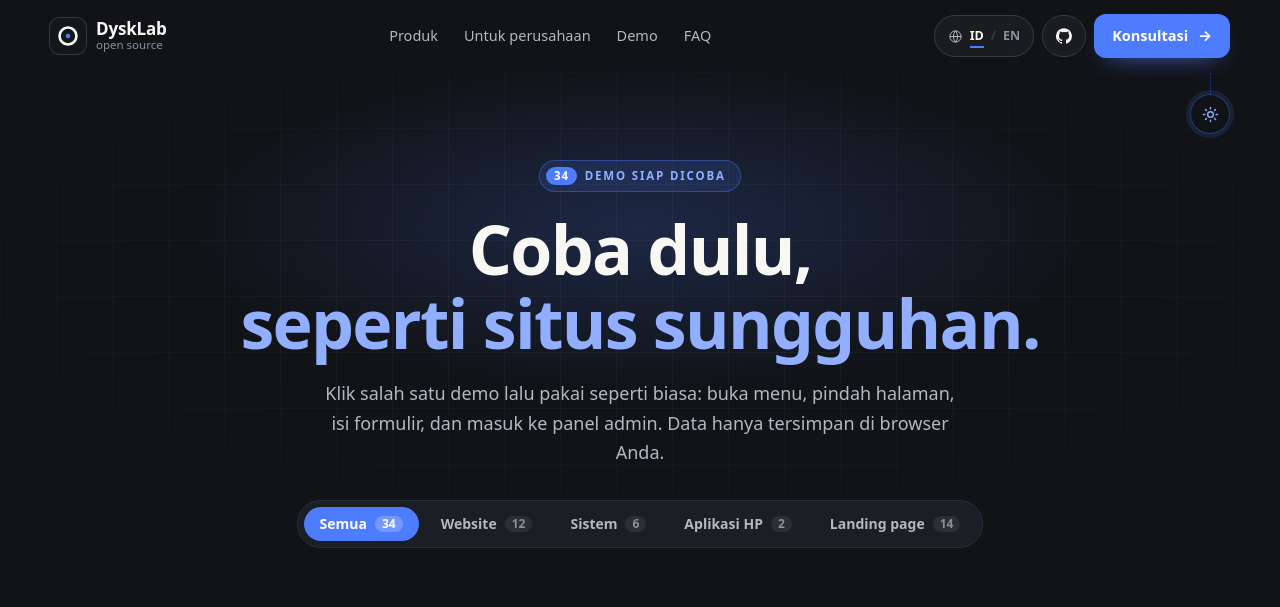
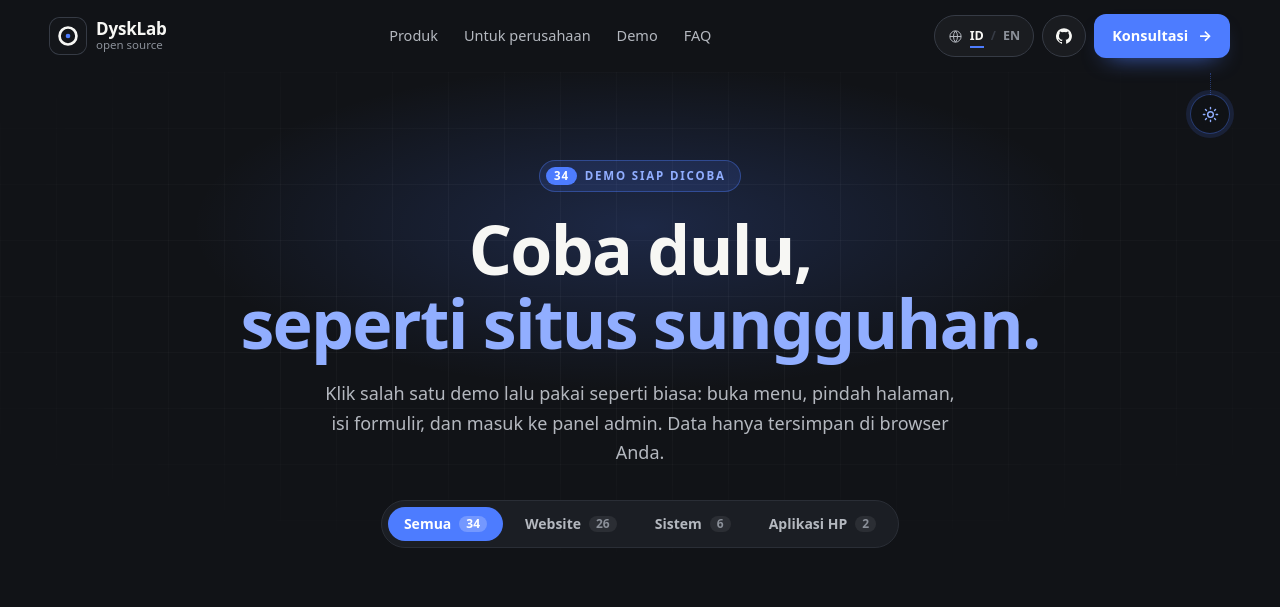
Before and after one commit to DyskLab/dysklab, an Astro site: page /demo in a window 1280 px wide. Shown: the top 607 px of the page. Built offline with nearby package versions, Linux system fonts and the light colour scheme; Astro itself is replaced by a stand-in of ours.

Commit message:
Demo: merge the landing page category into Website
Co-Authored-By: Claude Opus 5.5 <noreply@anthropic.com>

```diff
--- a/src/data/demos.ts
+++ b/src/data/demos.ts
@@ -3,14 +3,14 @@
   public/demos/<slug>/ (plain HTML, CSS and JS; data lives in the visitor's localStorage),
   with its card image in public/images/demos/<slug>.jpg. Copied from the JasaWeb demos.
 
-  - `kind`: website (public site with an admin panel), system (back office), mobile or
-    landing (a one-page landing site; these come from the one-day-one-code repo).
+  - `kind`: website (a public site, some with an admin panel), system (back office) or mobile.
+    The one-page landing sites at the end come from the one-day-one-code repo.
   - `admin`: where the owner panel lives, relative to the demo ("admin.html" or "#/admin").
   - `logins`: credentials shown in the viewer with a copy button.
 */
 export type Demo = {
   slug: string;
-  kind: "website" | "system" | "mobile" | "landing";
+  kind: "website" | "system" | "mobile";
   title: { id: string; en: string };
   text: { id: string; en: string };
   admin?: string;
@@ -201,7 +201,7 @@ export const demos: Demo[] = [
     logins: [pin("2468")],
   },
   {
-    slug: "coffee-shop", kind: "landing",
+    slug: "coffee-shop", kind: "website",
     title: { id: "Foliage Coffee: kedai kopi", en: "Foliage Coffee: a slow coffee bar" },
     text: {
       id: "Landing page hangat untuk kedai kopi: hero cangkir melayang dengan kartu biji kopi pilihan, cerita, menu, perjalanan biji, dan info kunjungan.",
@@ -210,7 +210,7 @@ export const demos: Demo[] = [
     logins: [],
   },
   {
-    slug: "digital-agency", kind: "landing",
+    slug: "digital-agency", kind: "website",
     title: { id: "Luminary Studio: agensi digital", en: "Luminary Studio: a digital agency" },
     text: {
       id: "Landing page gelap dan tegas untuk agensi kreatif: hero gradien dengan statistik beranimasi, layanan, portofolio, proses, dan kontak.",
@@ -219,7 +219,7 @@ export const demos: Demo[] = [
     logins: [],
   },
   {
-    slug: "fashion-brand", kind: "landing",
+    slug: "fashion-brand", kind: "website",
     title: { id: "VELOURA: brand fashion", en: "VELOURA: a fashion brand" },
     text: {
       id: "Landing page fashion bergaya editorial: hero terbelah, bar pengumuman, keranjang, grid produk baru, dan manifesto.",
@@ -228,7 +228,7 @@ export const demos: Demo[] = [
     logins: [],
   },
   {
-    slug: "fine-dining", kind: "landing",
+    slug: "fine-dining", kind: "website",
     title: { id: "Aurum: restoran fine dining", en: "Aurum: fine dining" },
     text: {
       id: "Landing page restoran mewah hitam-emas: hidangan andalan, menu 7 hidangan, cerita chef, private dining, dan reservasi.",
@@ -237,7 +237,7 @@ export const demos: Demo[] = [
     logins: [],
   },
   {
-    slug: "fitness-gym", kind: "landing",
+    slug: "fitness-gym", kind: "website",
     title: { id: "IRONFORGE: pusat kebugaran", en: "IRONFORGE: a gym" },
     text: {
       id: "Landing page gym yang energik: tipografi besar, program, pelatih, tiga paket harga, jadwal kelas mingguan, dan testimoni.",
@@ -246,7 +246,7 @@ export const demos: Demo[] = [
     logins: [],
   },
   {
-    slug: "saas-ai-assistant", kind: "landing",
+    slug: "saas-ai-assistant", kind: "website",
     title: { id: "Axion AI: produk SaaS", en: "Axion AI: a SaaS product" },
     text: {
       id: "Landing page SaaS yang bersih untuk asisten AI: hero mockup dashboard, fitur, cara kerja, testimoni, harga, dan FAQ.",
@@ -255,7 +255,7 @@ export const demos: Demo[] = [
     logins: [],
   },
   {
-    slug: "dairy-co", kind: "landing",
+    slug: "dairy-co", kind: "website",
     title: { id: "Dairy.co: salad buah dan es teler", en: "Dairy.co: fruit salad and es teler" },
     text: {
       id: "Landing page satu file untuk brand salad buah dan es teler.",
@@ -264,7 +264,7 @@ export const demos: Demo[] = [
     logins: [],
   },
   {
-    slug: "travel-adventure", kind: "landing",
+    slug: "travel-adventure", kind: "website",
     title: { id: "NusaTrip: agen travel dan umroh", en: "NusaTrip: travel and umrah agency" },
     text: {
       id: "Landing page agen perjalanan dengan paket liburan, itinerary custom, tur umroh dan halal, serta formulir pemesanan.",
@@ -273,7 +273,7 @@ export const demos: Demo[] = [
     logins: [],
   },
   {
-    slug: "travel-modern", kind: "landing",
+    slug: "travel-modern", kind: "website",
     title: { id: "Wanderlust Indonesia: travel modern", en: "Wanderlust Indonesia: modern travel" },
     text: {
       id: "Landing page travel modern dengan destinasi populer, filter pencarian, testimoni, dan alur pemesanan.",
@@ -282,7 +282,7 @@ export const demos: Demo[] = [
     logins: [],
   },
   {
-    slug: "umroh-premium", kind: "landing",
+    slug: "umroh-premium", kind: "website",
     title: { id: "Al-Safwa: umroh dan haji premium", en: "Al-Safwa: premium umrah and hajj" },
     text: {
       id: "Landing page hijau-emas untuk paket umroh dan haji mewah: hotel bintang lima, jadwal keberangkatan, dan konsultasi VIP.",
@@ -291,7 +291,7 @@ export const demos: Demo[] = [
     logins: [],
   },
   {
-    slug: "wedding-elegant", kind: "landing",
+    slug: "wedding-elegant", kind: "website",
     title: { id: "Eternal Vows: wedding organizer", en: "Eternal Vows: a wedding organiser" },
     text: {
       id: "Landing page wedding organizer bernuansa pastel: galeri portofolio dengan filter, paket layanan, dan testimoni.",
@@ -300,7 +300,7 @@ export const demos: Demo[] = [
     logins: [],
   },
   {
-    slug: "wedding-luxury", kind: "landing",
+    slug: "wedding-luxury", kind: "website",
     title: { id: "Lumière: wedding planner mewah", en: "Lumière: a luxury wedding planner" },
     text: {
       id: "Landing page wedding planner hitam-emas: perencanaan upacara, venue pilihan, koordinasi busana, dan booking konsultasi.",
@@ -309,7 +309,7 @@ export const demos: Demo[] = [
     logins: [],
   },
   {
-    slug: "wedding-rustic", kind: "landing",
+    slug: "wedding-rustic", kind: "website",
     title: { id: "Sakura Wedding: pernikahan rustic", en: "Sakura Wedding: a rustic wedding" },
     text: {
       id: "Landing page pernikahan rustic bernuansa sage dan blush: ide pernikahan outdoor, kalkulator budget, vendor, dan formulir konsultasi.",
@@ -318,7 +318,7 @@ export const demos: Demo[] = [
     logins: [],
   },
   {
-    slug: "itachi-landing-page", kind: "landing",
+    slug: "itachi-landing-page", kind: "website",
     title: { id: "Uchiha Itachi: landing page sinematik", en: "Uchiha Itachi: a cinematic landing page" },
     text: {
       id: "Fan page sinematik: scroll menggerakkan rangkaian frame (mata terbuka sampai Sharingan) dengan efek petir dan audio.",
--- a/src/views/Demos.astro
+++ b/src/views/Demos.astro
@@ -25,7 +25,6 @@ const kinds = {
   website: s("Website", "Website"),
   system: s("Sistem", "System"),
   mobile: s("Aplikasi HP", "Mobile app"),
-  landing: s("Landing page", "Landing page"),
 } as const;
 const counts = Object.fromEntries(Object.keys(kinds).map((k) => [k, demos.filter((d) => d.kind === k).length]));
 
```
